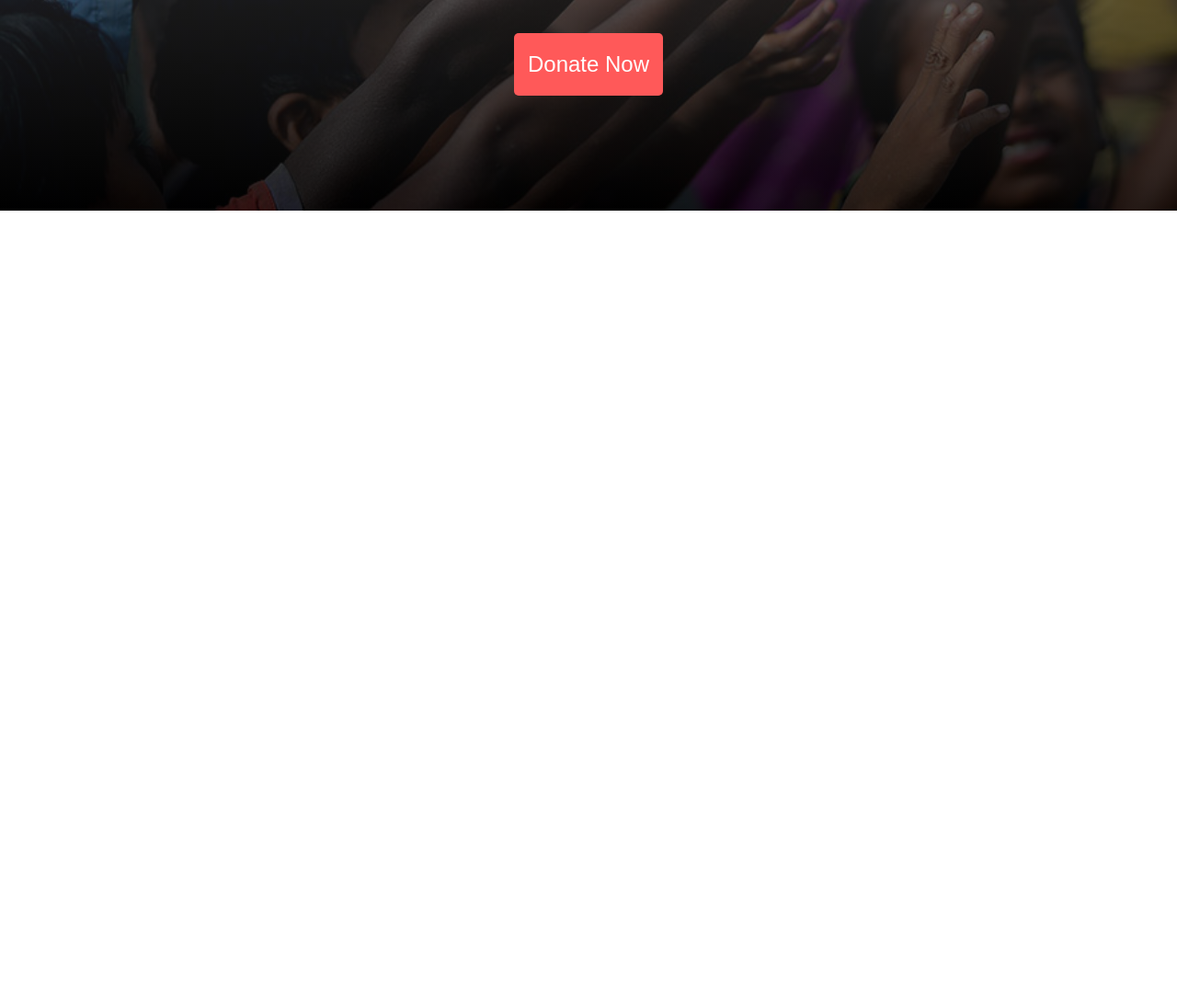
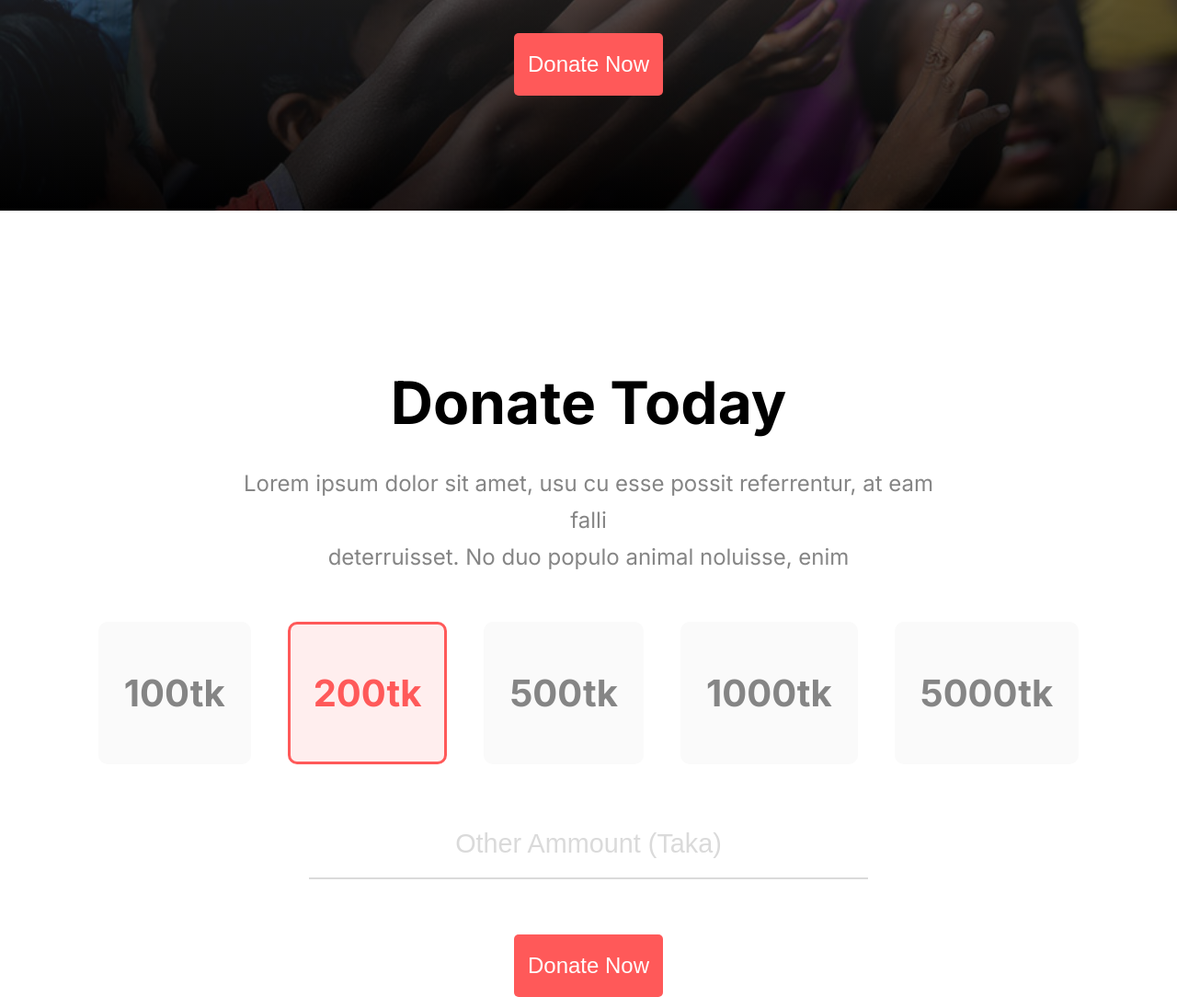
Before and after one commit to getMonirr/donation-be-humble, a plain HTML site: page index.html in a window 1280 px wide. Shown: the part 571-1655 px from the top of the page at 92% size. Before the commit the page ends 800 px from the top, so only its background shows below. Drawn offline with Linux system fonts and the light colour scheme.

Commit message:
donation ammount done

```diff
--- a/assets/styles/styles.css
+++ b/assets/styles/styles.css
@@ -6,6 +6,9 @@
     --background-2: #FFEEEE;
     --background-3: #FFF4D6;
     --text-color: #FFFFFF;
+    --text-color2:#858585;
+    --ammount-bg: #FAFAFA;
+    --input-color: #DADADA;
 }
 * {
     margin: 0;
@@ -49,7 +52,68 @@ body {
     font-size: 5em;
     margin-bottom: 30px;
 }
-.hero-description {
+.hero-description ,.section-description{
     font-size: 1.5em;
     line-height: 40px;
 }
+/* section */
+main {
+    margin: 0 250px;
+}
+section{
+    margin-top: 170px;
+}
+.donate-ammount {
+    text-align: center;
+    display: flex;
+    flex-direction: column;
+    justify-content: center;
+    align-items: center;
+}
+.section-title {
+    font-size: 4em;
+    margin-bottom: 30px;
+}
+.section-description {
+    color: var(--text-color2);
+}
+.ammount {
+    display: flex;
+    justify-content: space-evenly;
+    margin-top: 50px;
+    gap: 40px;
+}
+.ammount p{
+    background-color: var(--ammount-bg);
+    padding: 50px 25px;
+    font-size: 2.5em;
+    font-weight: 700;
+    color: var(--text-color2);
+    border-radius: 10px;
+    border: 3px solid transparent;
+}
+.ammount p:hover, .ammount p.active {
+    border: 3px solid var(--primary);
+    color: var(--primary);
+    background-color: var(--background-2);
+}
+.donate-ammount input {
+    width: 78%;
+    border: 0;
+    border-bottom: 2px solid var(--input-color);
+    margin-top: 50px;
+    text-align: center;
+    padding: 20px;
+    font-size: 1.8em;
+}
+.donate-ammount input::placeholder {
+    line-height: 90px;
+    color: var(--input-color);
+}
+.donate-ammount input:focus {
+    outline: 0;
+}
+input::-webkit-outer-spin-button,
+input::-webkit-inner-spin-button {
+    -webkit-appearance: none;
+}
--- a/index.html
+++ b/index.html
@@ -19,5 +19,20 @@
         <button class="btn-primary">Donate Now</button>
         </div>
     </header>
+    <main>
+        <section class="donate-ammount">
+            <h1 class="section-title">Donate Today</h1>
+            <p class="section-description">Lorem ipsum dolor sit amet, usu cu esse possit referrentur, at eam falli <br> deterruisset. No duo populo animal noluisse, enim</p>
+            <div class="ammount">
+                <div><p>100tk</p></div>
+                <p class="active">200tk</p>
+                <p>500tk</p>
+                <p>1000tk</p>
+                <p>5000tk</p>
+            </div>
+            <input type="number" name="ammount" id="ammount" placeholder="Other Ammount (Taka)"><br>
+            <button class="btn-primary">Donate Now</button>
+        </section>
+    </main>
 </body>
 </html>
```
